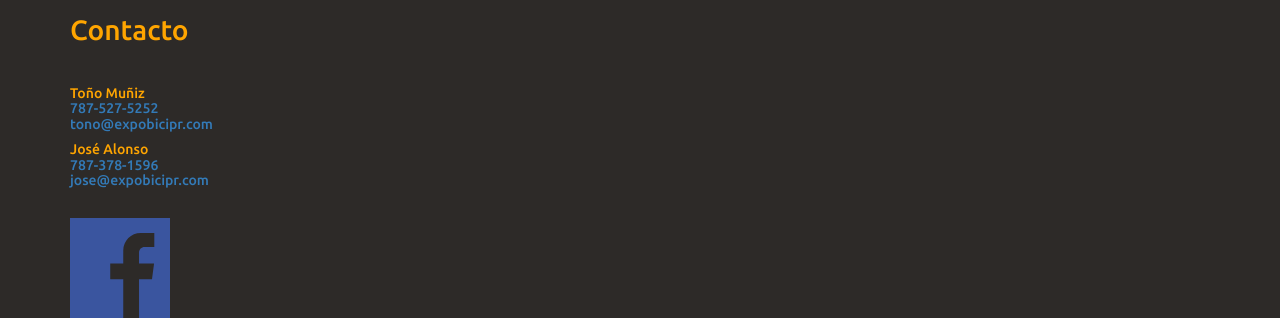
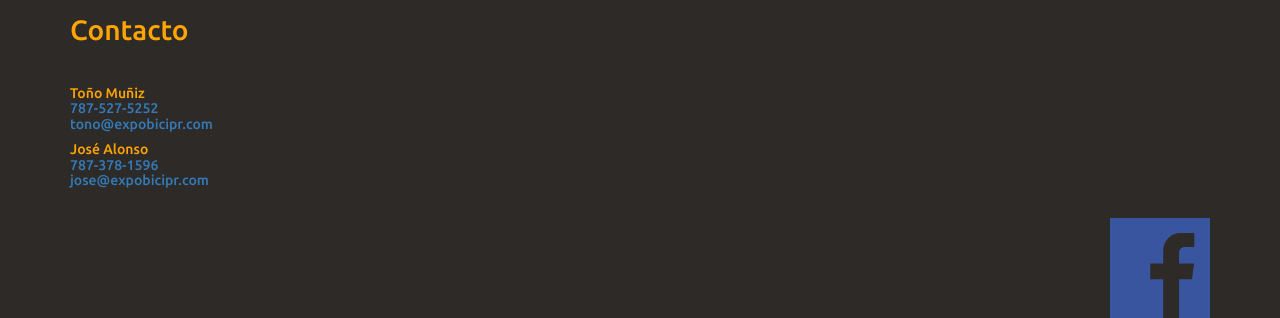
Before and after one commit to ecam900/Expobici, a PHP site: page / in a window 1280 px wide. Shown: the part 1431-1749 px from the top of the page. Run offline with PHP 8.4, Linux system fonts and the light colour scheme; some libraries are stand-ins or nearby versions.

Commit message:
Update master.css
Changed footer FB button size & float from left to right
Added .pr class only for the word "Puerto Rico"

```diff
--- a/master.css
+++ b/master.css
@@ -218,6 +218,10 @@ h5 {
   color: white;
 }
 
+.pr {
+	white-space: nowrap;
+}
+
 /*****************************
 ********* SECTION 2 **********
 *****************************/
@@ -314,7 +318,7 @@ h5 {
 *****************************/
 
 #footer {
-  height: 300px;
+  height: auto;
 }
 
 .contact-info {
@@ -326,7 +330,7 @@ h5 {
 }
 
 #fb-button {
-  float:left;
+  float:right;
 }
 
 
```
